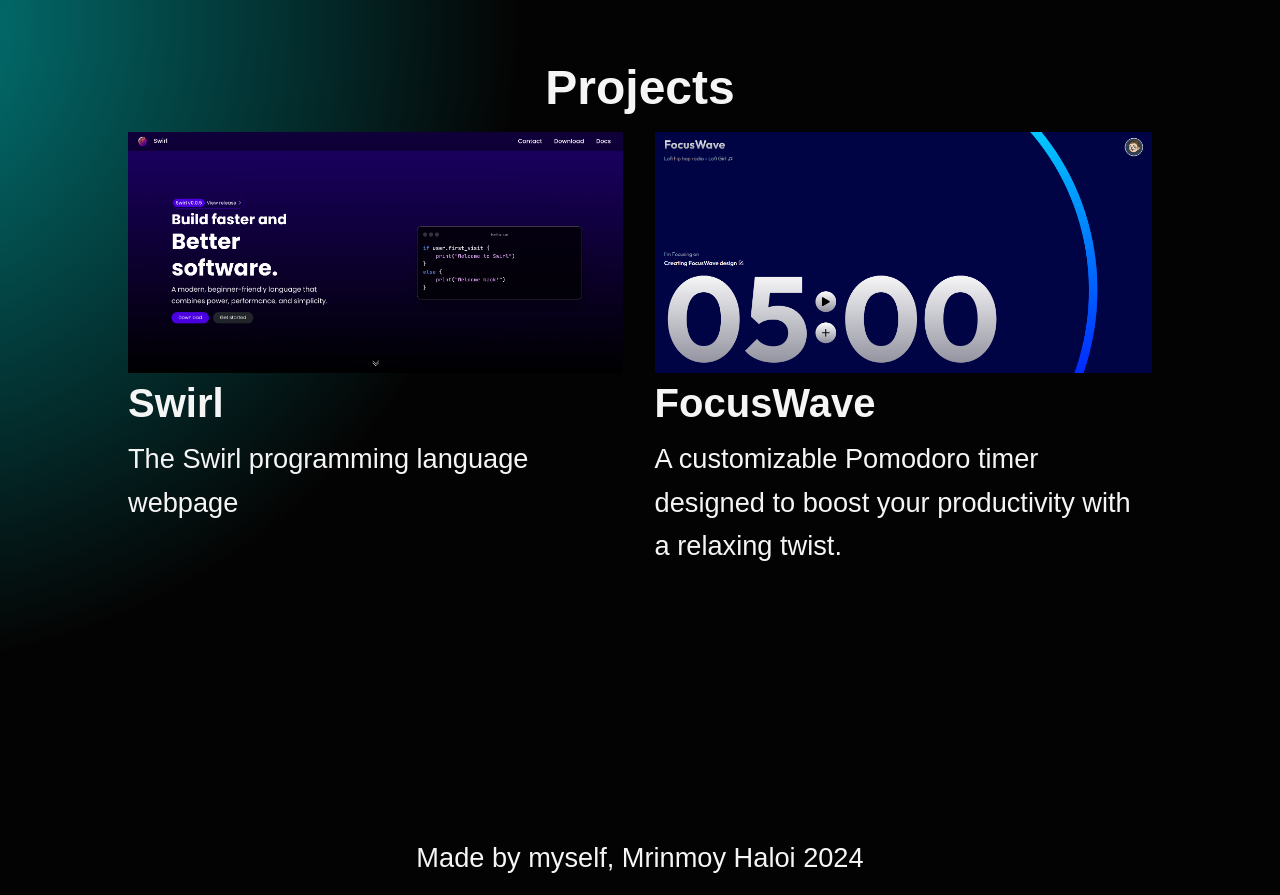
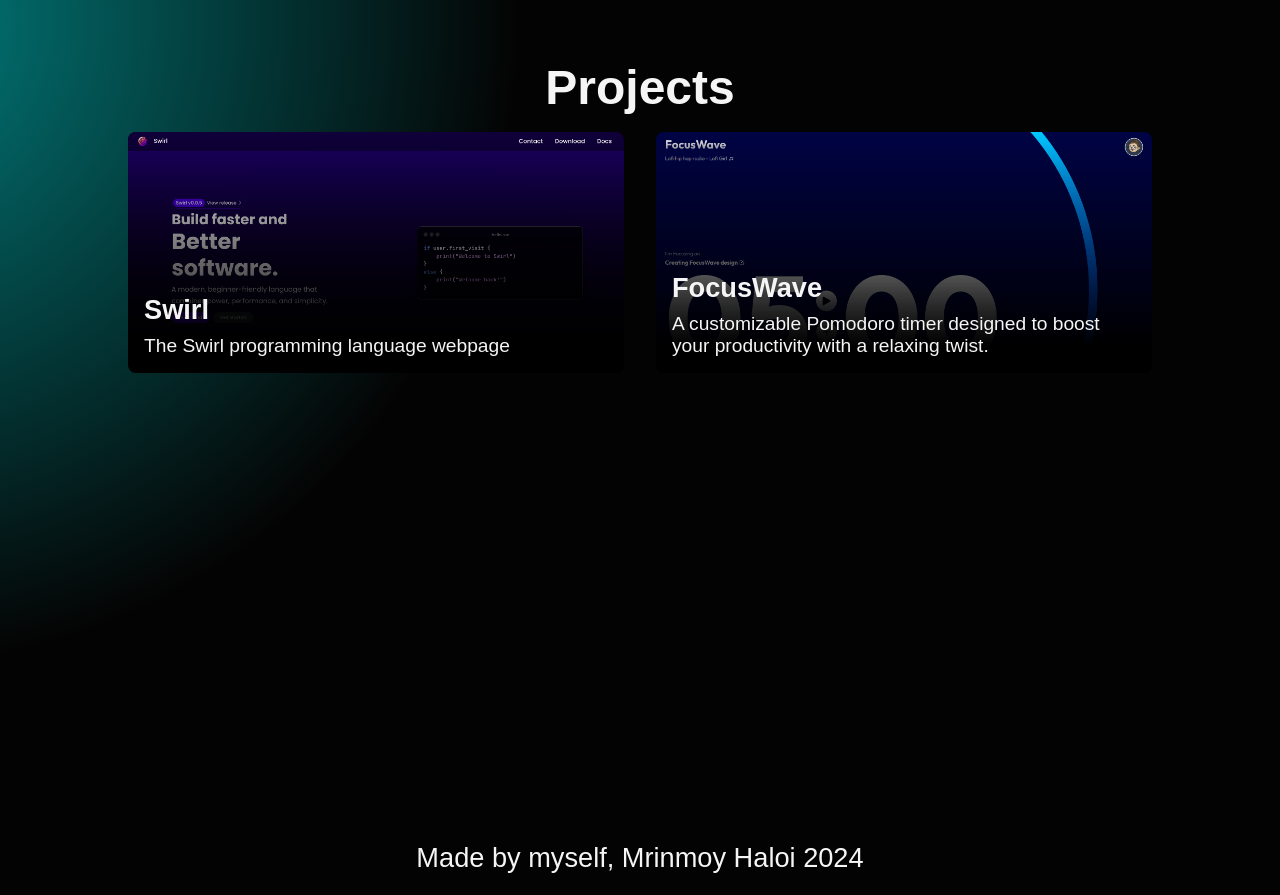
Before and after one commit to MrinmoyHaloi/mrinmoyhaloi.github.io, a SvelteKit app: page / in a window 1280 px wide. Shown: the part 1580-2475 px from the top of the page. Built offline with nearby package versions, Linux system fonts and the light colour scheme.

Commit message:
fix: update project layout to use grid system

```diff
--- a/src/routes/+page.svelte
+++ b/src/routes/+page.svelte
@@ -16,10 +16,10 @@
 							<span class="underline underline-offset-2">Mrinmoy Haloi</span>
 							<div class="flex items-center gap-3 hover:*:text-slate-300">
 								<a href="https://github.com/mrinmoyhaloi" target="_blank">
-									<Icon icon="fa-brands:github" width="24" height="24"/>
+									<Icon icon="fa-brands:github" width="24" height="24" />
 								</a>
 								<a href="https://www.linkedin.com/in/mrinmoy-haloi" target="_blank">
-									<Icon icon="fa-brands:linkedin" width="24" height="24"/>
+									<Icon icon="fa-brands:linkedin" width="24" height="24" />
 								</a>
 							</div>
 						</div>
@@ -75,25 +75,24 @@
 	<section class="projects-section">
 		<div class="section">
 			<h2 class="text-center">Projects</h2>
-			<div class="projects flex gap-8">
+			<div class="projects">
 				<div class="project">
 					<a href="https://github.com/SwirlLang/Swirl">
-						<img src="swirl.png" alt="" class="">
+						<img src="swirl.png" alt="" class="" />
 						<div>
 							<h3>Swirl</h3>
-							<p>
-								The Swirl programming language webpage
-							</p>
+							<p>The Swirl programming language webpage</p>
 						</div>
 					</a>
 				</div>
 				<div class="project">
 					<a href="https://github.com/MrinmoyHaloi/FocusWave">
-						<img src="focuswave.png" alt="" class="">
+						<img src="focuswave.png" alt="" class="" />
 						<div>
 							<h3>FocusWave</h3>
 							<p>
-								A customizable Pomodoro timer designed to boost your productivity with a relaxing twist.
+								A customizable Pomodoro timer designed to boost your productivity with a relaxing
+								twist.
 							</p>
 						</div>
 					</a>
@@ -104,7 +103,6 @@
 </main>
 
 <style lang="scss">
-
 	.landing-section {
 		&::before {
 			content: '';
@@ -200,7 +198,11 @@
 			width: 100%;
 			height: 100%;
 			width: 100%;
-			background: radial-gradient(circle at -10% 100%, rgba(0, 230, 230, 0.545) 0%, transparent 40%);
+			background: radial-gradient(
+				circle at -10% 100%,
+				rgba(0, 230, 230, 0.545) 0%,
+				transparent 40%
+			);
 			z-index: -1;
 		}
 		.section {
@@ -275,7 +277,32 @@
 			margin: auto;
 		}
 		.projects {
-
+			display: grid;
+			column-gap: 2rem;
+			grid-template-columns: repeat(auto-fit, minmax(400px, 1fr));
+			.project {
+				position: relative;
+				overflow: hidden;
+				background-color: #000;
+				border-radius: 0.5rem;
+				img {
+					width: 100%;
+					mask-image: linear-gradient(to top, transparent 10%, #000 100%);
+				}
+				div {
+					position: absolute;
+					bottom: 0;
+					left: 0;
+					padding: 1rem;
+					h3 {
+						font-size: 1.7rem;
+					}
+					p {
+						font-size: 1.2rem;
+						line-height: normal;
+					}
+				}
+			}
 		}
 	}
 
```
